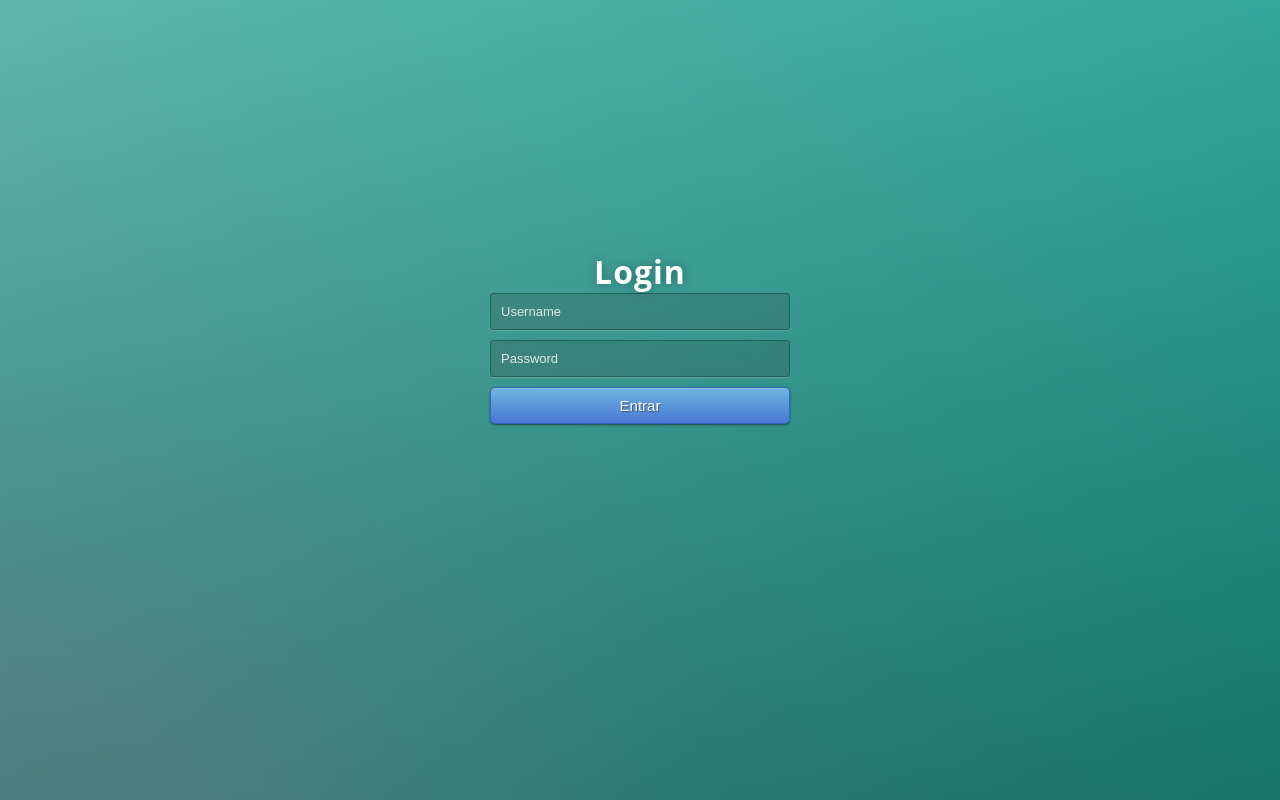
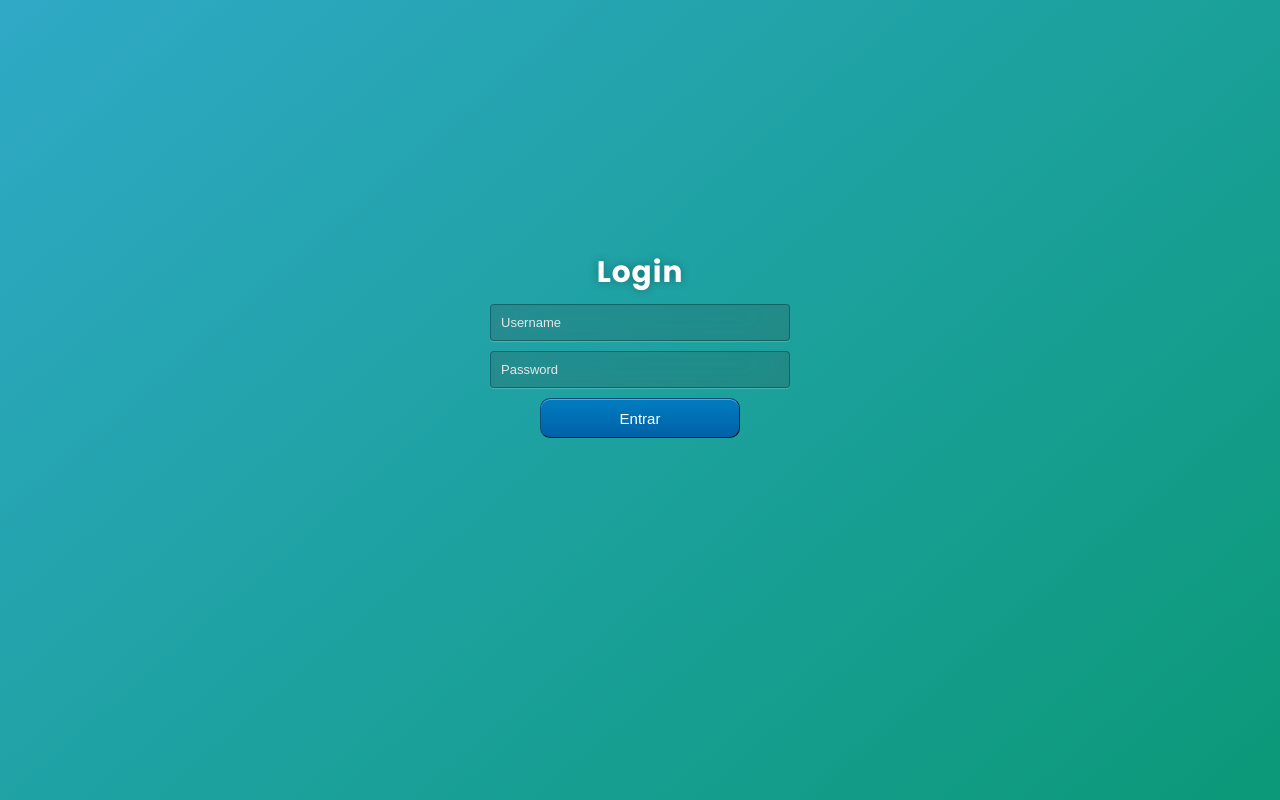
Before and after one commit to WilliamGrohe/pegaentrega, a React (Create React App) app: page / in a window 1280 px wide. Built offline with nearby package versions, Linux system fonts and the light colour scheme; no server answers.

Commit message:
Update css styles

```diff
--- a/src/pages/Login.tsx
+++ b/src/pages/Login.tsx
@@ -25,7 +25,7 @@ export function Login() {
           }}>
         <input type="text" name="user" placeholder="Username" />
         <input type="password" name="password" placeholder="Password" />
-        <button type="submit" className="btn btn-primary btn-block btn-large">Entrar</button>
+        <button type="submit" className="buttonClass">Entrar</button>
       </form>
       <div>
       </div>
--- a/src/styles/login.scss
+++ b/src/styles/login.scss
@@ -1,59 +1,111 @@
-.btn { display: inline-block; *display: inline; *zoom: 1; padding: 4px 10px 4px; margin-bottom: 0; font-size: 13px; line-height: 18px; color: #333333; text-align: center;text-shadow: 0 1px 1px rgba(255, 255, 255, 0.75); vertical-align: middle; background-color: #f5f5f5; background-image: -moz-linear-gradient(top, #ffffff, #e6e6e6); background-image: -ms-linear-gradient(top, #ffffff, #e6e6e6); background-image: -webkit-gradient(linear, 0 0, 0 100%, from(#ffffff), to(#e6e6e6)); background-image: -webkit-linear-gradient(top, #ffffff, #e6e6e6); background-image: -o-linear-gradient(top, #ffffff, #e6e6e6); background-image: linear-gradient(top, #ffffff, #e6e6e6); background-repeat: repeat-x; filter: progid:dximagetransform.microsoft.gradient(startColorstr=#ffffff, endColorstr=#e6e6e6, GradientType=0); border-color: #e6e6e6 #e6e6e6 #e6e6e6; border-color: rgba(0, 0, 0, 0.1) rgba(0, 0, 0, 0.1) rgba(0, 0, 0, 0.25); border: 1px solid #e6e6e6; -webkit-border-radius: 4px; -moz-border-radius: 4px; border-radius: 4px; -webkit-box-shadow: inset 0 1px 0 rgba(255, 255, 255, 0.2), 0 1px 2px rgba(0, 0, 0, 0.05); -moz-box-shadow: inset 0 1px 0 rgba(255, 255, 255, 0.2), 0 1px 2px rgba(0, 0, 0, 0.05); box-shadow: inset 0 1px 0 rgba(255, 255, 255, 0.2), 0 1px 2px rgba(0, 0, 0, 0.05); cursor: pointer; *margin-left: .3em; }
-.btn:hover, .btn:active, .btn.active, .btn.disabled, .btn[disabled] { background-color: #e6e6e6; }
-.btn-large { padding: 9px 14px; font-size: 15px; line-height: normal; -webkit-border-radius: 5px; -moz-border-radius: 5px; border-radius: 5px; }
-.btn:hover { color: #333333; text-decoration: none; background-color: #e6e6e6; background-position: 0 -15px; -webkit-transition: background-position 0.1s linear; -moz-transition: background-position 0.1s linear; -ms-transition: background-position 0.1s linear; -o-transition: background-position 0.1s linear; transition: background-position 0.1s linear; }
-.btn-primary, .btn-primary:hover { text-shadow: 0 -1px 0 rgba(0, 0, 0, 0.25); color: #ffffff; }
-.btn-primary.active { color: rgba(255, 255, 255, 0.75); }
-.btn-primary { background-color: #4a77d4; background-image: -moz-linear-gradient(top, #6eb6de, #4a77d4); background-image: -ms-linear-gradient(top, #6eb6de, #4a77d4); background-image: -webkit-gradient(linear, 0 0, 0 100%, from(#6eb6de), to(#4a77d4)); background-image: -webkit-linear-gradient(top, #6eb6de, #4a77d4); background-image: -o-linear-gradient(top, #6eb6de, #4a77d4); background-image: linear-gradient(top, #6eb6de, #4a77d4); background-repeat: repeat-x; filter: progid:dximagetransform.microsoft.gradient(startColorstr=#6eb6de, endColorstr=#4a77d4, GradientType=0);  border: 1px solid #3762bc; text-shadow: 1px 1px 1px rgba(0,0,0,0.4); box-shadow: inset 0 1px 0 rgba(255, 255, 255, 0.2), 0 1px 2px rgba(0, 0, 0, 0.5); }
-.btn-primary:hover, .btn-primary:active, .btn-primary.active, .btn-primary.disabled, .btn-primary[disabled] { filter: none; background-color: #4a77d4; }
-.btn-block { width: 100%; display:block; }
+// .btn { display: inline-block; *display: inline; *zoom: 1; padding: 4px 10px 4px; margin-bottom: 0; font-size: 13px; line-height: 18px; color: #333333; text-align: center;text-shadow: 0 1px 1px rgba(255, 255, 255, 0.75); vertical-align: middle; background-color: #f5f5f5; background-image: -moz-linear-gradient(top, #ffffff, #e6e6e6); background-image: -ms-linear-gradient(top, #ffffff, #e6e6e6); background-image: -webkit-gradient(linear, 0 0, 0 100%, from(#ffffff), to(#e6e6e6)); background-image: -webkit-linear-gradient(top, #ffffff, #e6e6e6); background-image: -o-linear-gradient(top, #ffffff, #e6e6e6); background-image: linear-gradient(top, #ffffff, #e6e6e6); background-repeat: repeat-x; filter: progid:dximagetransform.microsoft.gradient(startColorstr=#ffffff, endColorstr=#e6e6e6, GradientType=0); border-color: #e6e6e6 #e6e6e6 #e6e6e6; border-color: rgba(0, 0, 0, 0.1) rgba(0, 0, 0, 0.1) rgba(0, 0, 0, 0.25); border: 1px solid #e6e6e6; -webkit-border-radius: 4px; -moz-border-radius: 4px; border-radius: 4px; -webkit-box-shadow: inset 0 1px 0 rgba(255, 255, 255, 0.2), 0 1px 2px rgba(0, 0, 0, 0.05); -moz-box-shadow: inset 0 1px 0 rgba(255, 255, 255, 0.2), 0 1px 2px rgba(0, 0, 0, 0.05); box-shadow: inset 0 1px 0 rgba(255, 255, 255, 0.2), 0 1px 2px rgba(0, 0, 0, 0.05); cursor: pointer; *margin-left: .3em; }
+// .btn:hover, .btn:active, .btn.active, .btn.disabled, .btn[disabled] { background-color: #e6e6e6; }
+// .btn-large { padding: 9px 14px; font-size: 15px; line-height: normal; -webkit-border-radius: 5px; -moz-border-radius: 5px; border-radius: 5px; }
+// .btn:hover { color: #333333; text-decoration: none; background-color: #e6e6e6; background-position: 0 -15px; -webkit-transition: background-position 0.1s linear; -moz-transition: background-position 0.1s linear; -ms-transition: background-position 0.1s linear; -o-transition: background-position 0.1s linear; transition: background-position 0.1s linear; }
+// .btn-primary, .btn-primary:hover { text-shadow: 0 -1px 0 rgba(0, 0, 0, 0.25); color: #ffffff; }
+// .btn-primary.active { color: rgba(255, 255, 255, 0.75); }
+// .btn-primary { background-color: #4a77d4; background-image: -moz-linear-gradient(top, #6eb6de, #4a77d4); background-image: -ms-linear-gradient(top, #6eb6de, #4a77d4); background-image: -webkit-gradient(linear, 0 0, 0 100%, from(#6eb6de), to(#4a77d4)); background-image: -webkit-linear-gradient(top, #6eb6de, #4a77d4); background-image: -o-linear-gradient(top, #6eb6de, #4a77d4); background-image: linear-gradient(top, #6eb6de, #4a77d4); background-repeat: repeat-x; filter: progid:dximagetransform.microsoft.gradient(startColorstr=#6eb6de, endColorstr=#4a77d4, GradientType=0);  border: 1px solid #3762bc; text-shadow: 1px 1px 1px rgba(0,0,0,0.4); box-shadow: inset 0 1px 0 rgba(255, 255, 255, 0.2), 0 1px 2px rgba(0, 0, 0, 0.5); }
+// .btn-primary:hover, .btn-primary:active, .btn-primary.active, .btn-primary.disabled, .btn-primary[disabled] { filter: none; background-color: #4a77d4; }
+// .btn-block { width: 100%; display:block; }
 
-* { -webkit-box-sizing:border-box; -moz-box-sizing:border-box; -ms-box-sizing:border-box; -o-box-sizing:border-box; box-sizing:border-box; }
+* {
+	-webkit-box-sizing: border-box;
+	-moz-box-sizing: border-box;
+	-ms-box-sizing: border-box;
+	-o-box-sizing: border-box;
+	box-sizing: border-box;
+}
 
-html { width: 100%; height:100%; overflow:hidden; }
+html {
+	width: 100%;
+	height: 100%;
+	overflow: hidden;
+}
 
 body {
 	width: 100%;
-	height:100%;
-	font-family: 'Open Sans', sans-serif;
-	background: var(--base-color);
-	background: -moz-radial-gradient(0% 100%, ellipse cover, rgba(104,128,138,.4) 10%,rgba(138,114,76,0) 40%),-moz-linear-gradient(top,  rgba(57,173,219,.25) 0%, rgba(42,60,87,.4) 100%), -moz-linear-gradient(-45deg, var(--base-color) 0%, #0B9978 100%);
-	background: -webkit-radial-gradient(0% 100%, ellipse cover, rgba(104,128,138,.4) 10%,rgba(138,114,76,0) 40%), -webkit-linear-gradient(top,  rgba(57,173,219,.25) 0%,rgba(42,60,87,.4) 100%), -webkit-linear-gradient(-45deg, var(--base-color) 0%,#0B9978 100%);
-	background: -o-radial-gradient(0% 100%, ellipse cover, rgba(104,128,138,.4) 10%,rgba(138,114,76,0) 40%), -o-linear-gradient(top,  rgba(57,173,219,.25) 0%,rgba(42,60,87,.4) 100%), -o-linear-gradient(-45deg, var(--base-color) 0%,#0B9978 100%);
-	background: -ms-radial-gradient(0% 100%, ellipse cover, rgba(104,128,138,.4) 10%,rgba(138,114,76,0) 40%), -ms-linear-gradient(top,  rgba(57,173,219,.25) 0%,rgba(42,60,87,.4) 100%), -ms-linear-gradient(-45deg, var(--base-color) 0%,#0B9978 100%);
-	background: -webkit-radial-gradient(0% 100%, ellipse cover, rgba(104,128,138,.4) 10%,rgba(138,114,76,0) 40%), linear-gradient(to bottom,  rgba(57,173,219,.25) 0%,rgba(42,60,87,.4) 100%), linear-gradient(135deg, var(--base-color) 0%,#0B9978 100%);
-	filter: progid:DXImageTransform.Microsoft.gradient( startColorstr='#3E1D6D', endColorstr='#0B9978',GradientType=1 );
+	height: 100%;
+	background: rgb(47, 169, 198);
+	background: linear-gradient(139deg, rgba(47, 169, 198, 1) 0%, rgba(11, 153, 120, 1) 100%);
 }
 .login {
 	position: absolute;
 	top: 50%;
 	left: 50%;
 	margin: -150px 0 0 -150px;
-	width:300px;
-	height:300px;
+	width: 300px;
+	height: 300px;
+	text-align: center;
 
-  h1 { color: #fff; text-shadow: 0 0 10px rgba(0,0,0,0.3); letter-spacing:1px; text-align:center; }
+	h1 {
+		color: #fff;
+		font: 700 var(--title-font-size) 'Poppins', sans-serif;
+		text-shadow: 0 0 10px rgba(0, 0, 0, 0.3);
+		margin-bottom: 10px;
+		letter-spacing: 1px;
+		text-align: center;
+	}
 }
 
 input {
 	width: 100%;
 	margin-bottom: 10px;
-	background: rgba(0,0,0,0.1);
+	background: rgba(0, 0, 0, 0.1);
 	border: none;
 	outline: none;
 	padding: 10px;
 	font-size: 13px;
 	color: #fff;
-	border: 1px solid rgba(0,0,0,0.3);
+	border: 1px solid rgba(0, 0, 0, 0.3);
 	border-radius: 4px;
-	box-shadow: inset 0 -5px 45px rgba(100,100,100,0.2), 0 1px 1px rgba(255,255,255,0.2);
-	-webkit-transition: box-shadow .5s ease;
-	-moz-transition: box-shadow .5s ease;
-	-o-transition: box-shadow .5s ease;
-	-ms-transition: box-shadow .5s ease;
-	transition: box-shadow .5s ease;
+	box-shadow: inset 0 -5px 45px rgba(100, 100, 100, 0.2), 0 1px 1px rgba(255, 255, 255, 0.2);
+	-webkit-transition: box-shadow 0.5s ease;
+	-moz-transition: box-shadow 0.5s ease;
+	-o-transition: box-shadow 0.5s ease;
+	-ms-transition: box-shadow 0.5s ease;
+	transition: box-shadow 0.5s ease;
 
-  :focus { box-shadow: inset 0 -5px 45px rgba(100,100,100,0.4), 0 1px 1px rgba(255,255,255,0.2); }
+	:focus {
+		box-shadow: inset 0 -5px 45px rgba(100, 100, 100, 0.4), 0 1px 1px rgba(255, 255, 255, 0.2);
+	}
+}
+input::placeholder {
+	color: #e6e6e6;
+}
 
+
+.buttonClass {
+  font-size:15px;
+  font-family:Arial;
+  width:200px;
+  height:40px;
+  border-width:1px;
+  color:#ffffff;
+  border-color:#124d77;
+	border-radius: 10px;
+  box-shadow:inset 0px 1px 0px 0px #54a3f7;
+  text-shadow:inset 0px 1px 0px #154682;
+  background:linear-gradient(#007dc1, #0061a7);
+	cursor: pointer;
 }
-input::placeholder{ color: #e6e6e6;}
+
+.buttonClass:hover {
+  background: linear-gradient(#0061a7, #007dc1);
+}
+
+.i2Style{
+	font:bold 20px "Arial Black", Gadget, sans-serif;
+	font-style:normal;
+	color:#16e6f5;
+	background:#041d2d;
+	border:0px outset #4a3a00;
+	text-shadow:0px -1px 8px #0d0d0d;
+	box-shadow:-2px 0px 12px #2e2300;
+	-moz-box-shadow:-2px 0px 12px #2e2300;
+	-webkit-box-shadow:-2px 0px 12px #2e2300;
+	border-radius:15px 15px 15px 15px;
+	-moz-border-radius:15px 15px 15px 15px;
+	-webkit-border-radius:15px 15px 15px 15px;
+	width:70px;
+	padding:20px 46px;
+}
```
